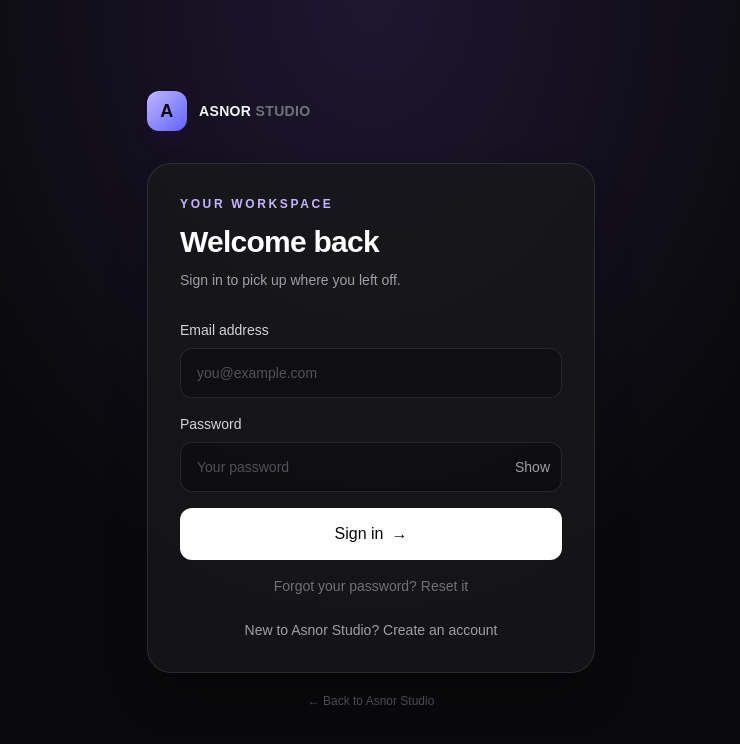
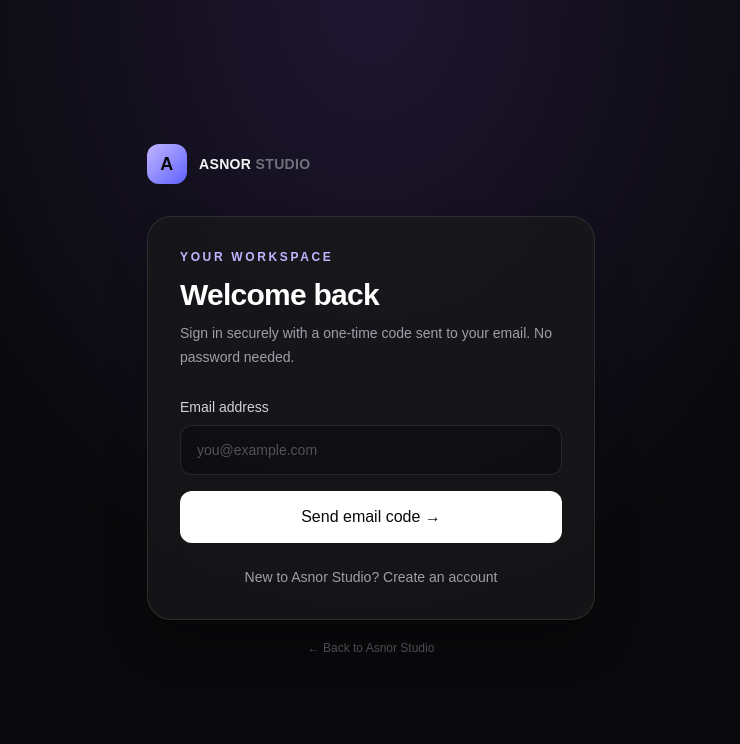
Before and after one commit to azuleermenu-dot/Asnor-Studio, a Next.js app: page /login in a window 1280 px wide. Shown: the top 744 px of the page, without its empty margins (269-1009 px from the left). Built offline with nearby package versions, Linux system fonts and the light colour scheme.

Commit message:
Switch login and signup to email code flow

```diff
--- a/app/(auth)/login/page.tsx
+++ b/app/(auth)/login/page.tsx
@@ -1,6 +1,2 @@
-import Link from "next/link";
-import { signIn } from "../actions";
-import { AuthForm } from "@/components/auth-form";
-export default function LoginPage() {
-  return <AuthForm mode="login" title="Welcome back" subtitle="Sign in to pick up where you left off." action={signIn} submitLabel="Sign in" footer={<>New to Asnor Studio? <Link className="font-medium text-violet-300 hover:text-violet-200" href="/signup">Create an account</Link></>} />;
-}
+import {EmailCodeAuth} from "@/components/email-code-auth";
+export default function LoginPage(){return <EmailCodeAuth mode="login"/>;}
```
